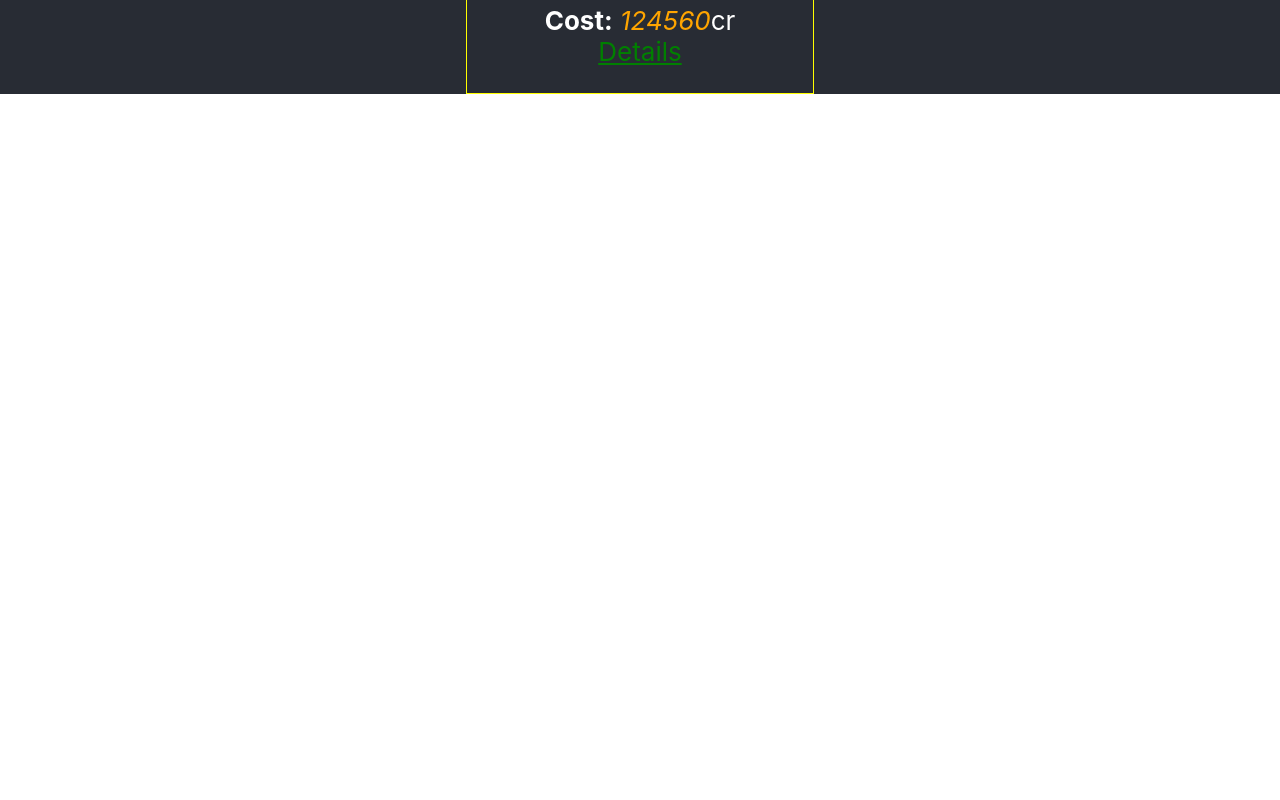
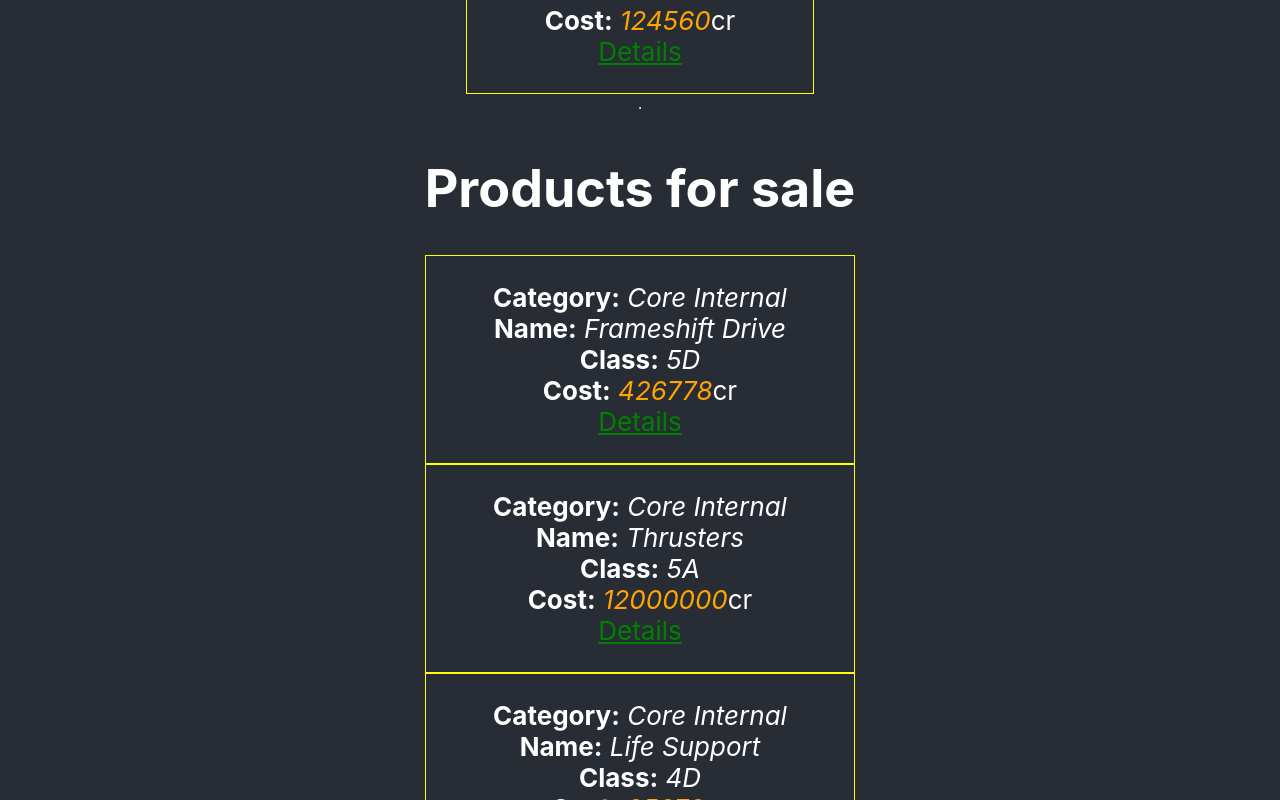
Before and after one commit to julienadam/react-demos, a React (Create React App) app in the folder component-demo/: page / in a window 1280 px wide. Shown: the part 940-1740 px from the top of the page. Before the commit the page ends 1034 px from the top, so only its background shows below. Built offline with nearby package versions, Linux system fonts and the light colour scheme.

Commit message:
Product list demo

```diff
--- a/component-demo/src/App.tsx
+++ b/component-demo/src/App.tsx
@@ -3,9 +3,18 @@
 import Product from './components/Product';
 import ProductWithProps from './components/ProductWithProps';
 import './App.css';
-import ProductWithNestedProps from './components/ProductWithNestedProps';
+import ProductWithNestedProps, { ProductData } from './components/ProductWithNestedProps';
+import ProductList from './components/ProductList';
 
 function App() {
+
+  var data : Array<ProductData> = [
+    { Name: "Frameshift Drive", Category: "Core Internal", ModuleClass: '5D', Price: 426778, Url: "http://example.com" },
+    { Name: "Thrusters", Category: "Core Internal", ModuleClass: '5A', Price: 12000000, Url: "http://example.com" },
+    { Name: "Life Support", Category: "Core Internal", ModuleClass: '4D', Price: 35678, Url: "http://example.com" },
+    { Name: "Sensors", Category: "Core Internal", ModuleClass: '3D', Price: 1250, Url: "http://example.com" },
+  ]
+
   return (
     <div className="App">
       <header className="App-header">
@@ -16,6 +25,9 @@
         <ProductWithProps Price={47000} Url="https://inara.cz/elite/nearest-outfitting/?formbrief=1&pa3[]=10552" />
         <hr />
         <ProductWithNestedProps Price={124560} Name="Frameshift Drive" ModuleClass='5D' Category='Core Internal' Url="https://inara.cz/elite/nearest-outfitting/?formbrief=1&pa3[]=10552" />
+        <hr />
+        <ProductList items={data} />
+
       </header>
     </div>
   );
--- /dev/null
+++ b/component-demo/src/components/ProductList.tsx
@@ -0,0 +1,19 @@
+import React from 'react';
+import ProductWithNestedProps, { ProductData } from './ProductWithNestedProps';
+
+class ProductList extends React.Component<{ items : Array<ProductData>}> {
+  render() {
+    var list = this.props.items.map((item) =>
+      <ProductWithNestedProps Name={item.Name} Price={item.Price} Url={item.Url} Category={item.Category} ModuleClass={item.ModuleClass} ></ProductWithNestedProps>
+    );
+
+    return (
+      <div>
+        <h1>Products for sale</h1>
+        {list}
+      </div>
+    );
+  }
+}
+
+export default ProductList;
--- a/component-demo/src/components/ProductWithNestedProps.tsx
+++ b/component-demo/src/components/ProductWithNestedProps.tsx
@@ -2,7 +2,7 @@
 import Price from './Price';
 import styles from './ProductWithNestedProps.module.css';
 
-interface ProductData {
+export interface ProductData {
   Category: string
   Name: string
   Price: number
```
